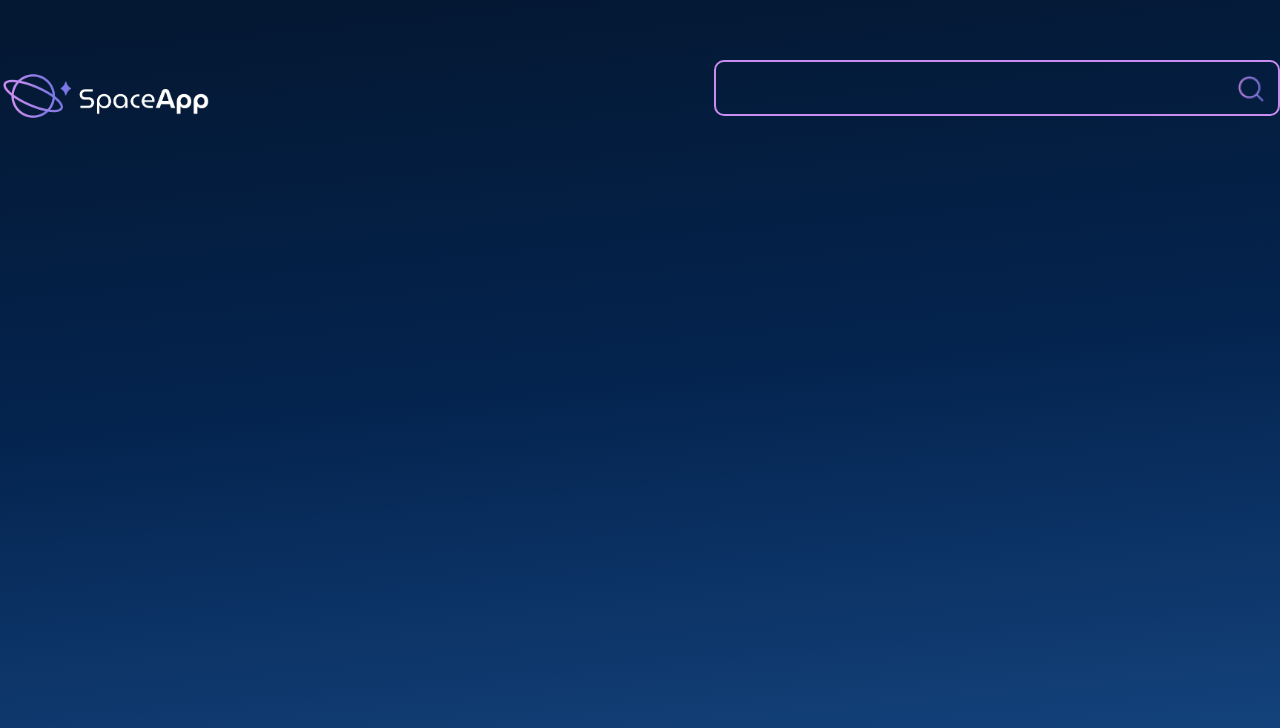
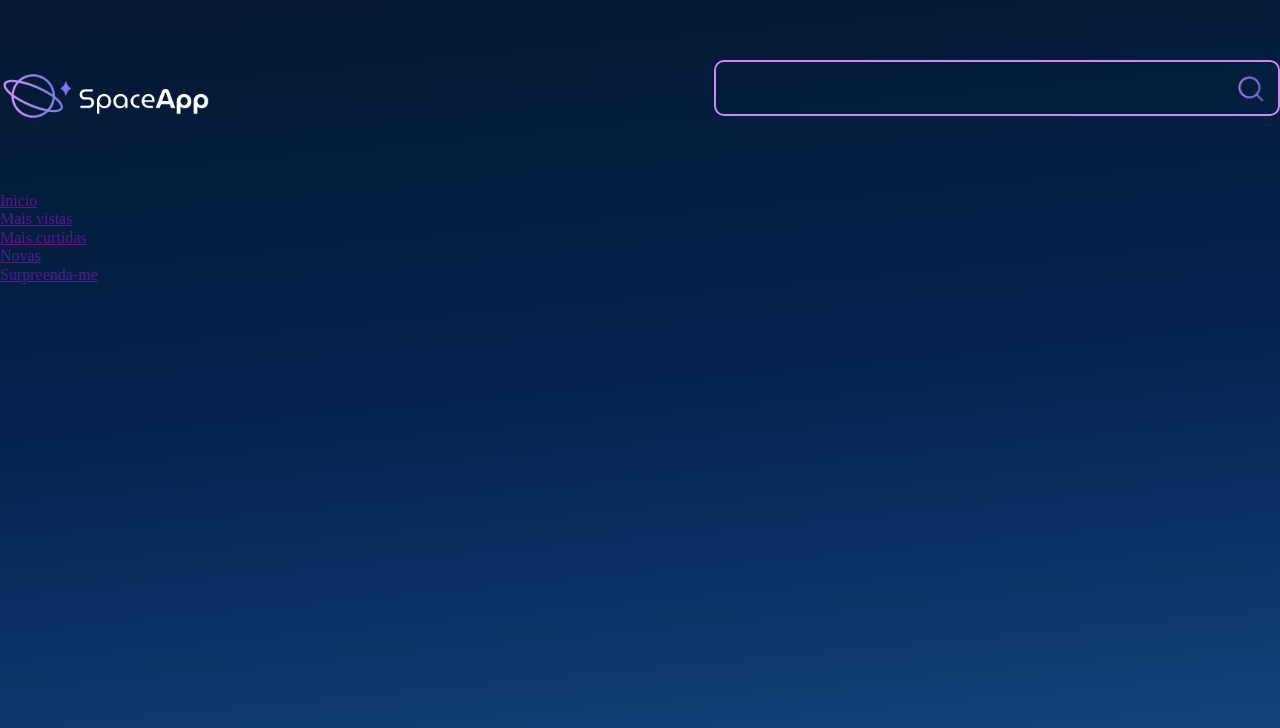
Before and after one commit to jotadagostin/SpaceAPP, a React (Vite) app in the folder space-app/: page / in a window 1280 px wide. Shown: the top 728 px of the page. Built offline with nearby package versions, Linux system fonts and the light colour scheme.

Commit message:
barra lateral

```diff
--- a/space-app/src/App.jsx
+++ b/space-app/src/App.jsx
@@ -1,6 +1,7 @@
 import { styled } from "styled-components";
 import EstilosGlobais from "./componentes/EstilosGlobais";
 import Cabecalho from "./componentes/EstilosGlobais/Cabecalho";
+import BarraLateral from "./componentes/BarraLateral";
 
 const BackgroundGradient = styled.div`
   background: linear-gradient(
@@ -18,6 +19,7 @@ function App() {
     <BackgroundGradient>
       <EstilosGlobais />
       <Cabecalho />
+      <BarraLateral />
     </BackgroundGradient>
   );
 }
--- /dev/null
+++ b/space-app/src/componentes/BarraLateral/index.jsx
@@ -0,0 +1,36 @@
+import { styled } from "styled-components";
+
+const ListaEstilizada = styled.ul`
+    list-style: none;
+    padding: 0;
+    margin: 0;
+    width: 212px;
+`
+
+const BarraLateral = () => {
+    return (
+        <aside>
+            <nav>
+                <ListaEstilizada>
+                    <li>
+                        <a href="">Inicio</a>
+                    </li>
+                    <li>
+                        <a href="">Mais vistas</a>
+                    </li>
+                    <li>
+                        <a href="">Mais curtidas</a>
+                    </li>
+                    <li>
+                        <a href="">Novas</a>
+                    </li>
+                    <li>
+                        <a href="">Surpreenda-me</a>
+                    </li>
+                </ListaEstilizada>
+            </nav>
+        </aside>
+    )
+}
+
+export default BarraLateral;
```
